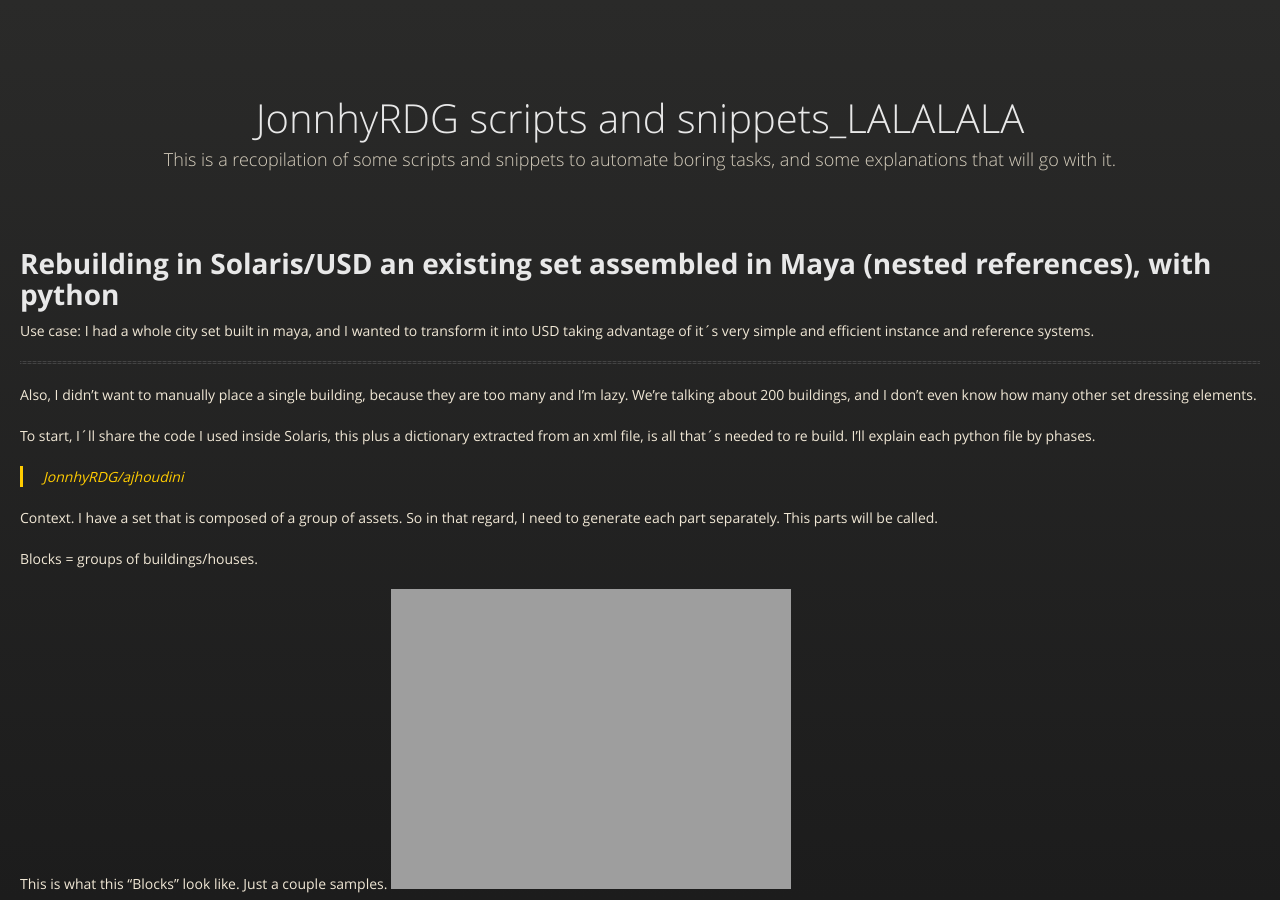
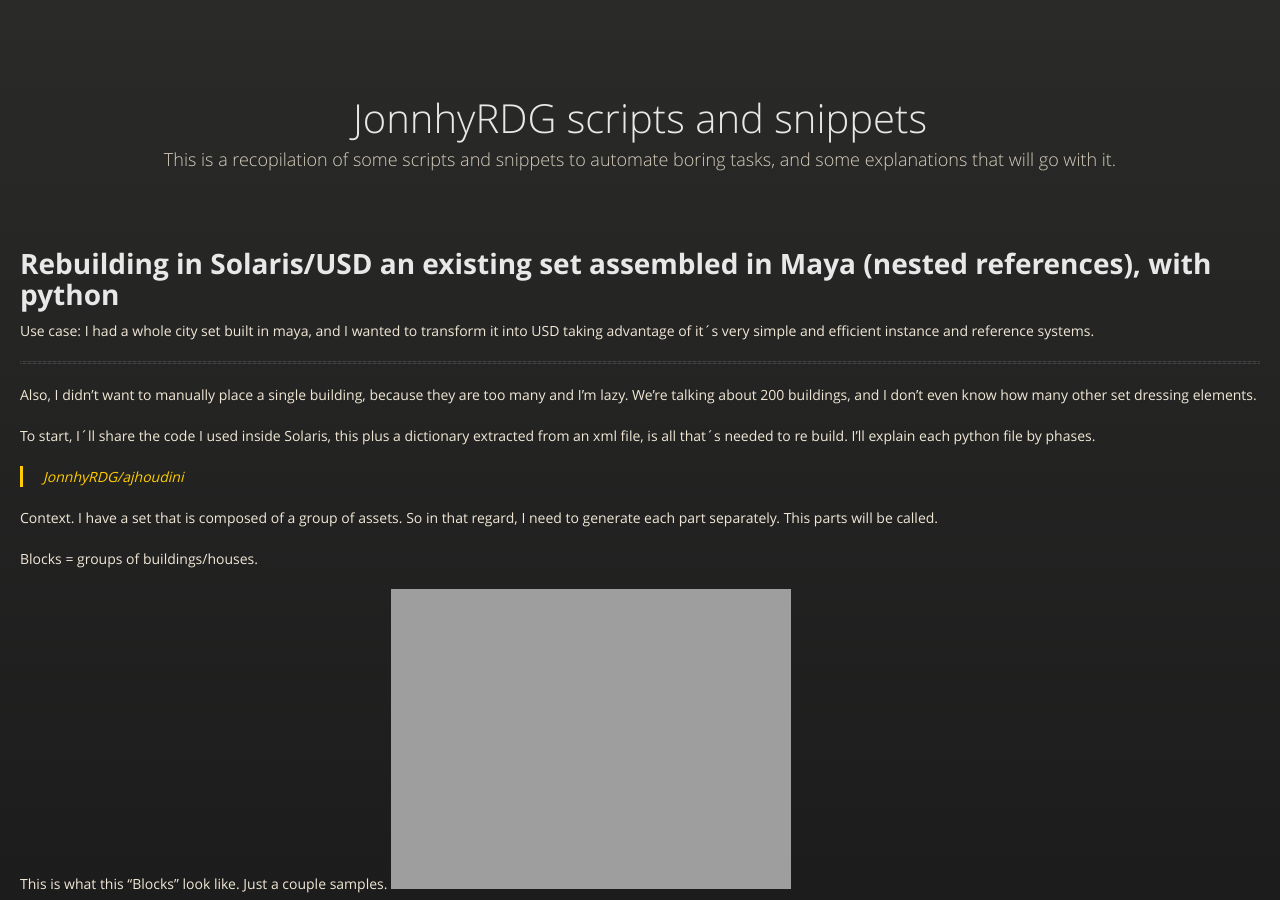
Before and after one commit to JonnhyRDG/jonnhyRDG.github.io, a Jekyll site: the page built from index.md, in a window 1280 px wide and 900 px high. Built offline with Jekyll 4.4.1, drawn with Linux system fonts in a browser that asks for light colours; our own code applies the rules of GitHub Pages for plain Markdown files.

Commit message:
testing layouts

```diff
--- a/_layouts/ajhoudini.html
+++ b/_layouts/ajhoudini.html
@@ -16,7 +16,7 @@
 
       <section>
         <div id="title">
-          <h1 style="text-align: center;">JonnhyRDG scripts and snippets_LALALALA</h1>
+          <h1 style="text-align: center;">JonnhyRDG scripts and snippets</h1>
           <p style="text-align: center;">This is a recopilation of some scripts and snippets to automate boring tasks, and some explanations that will go with it.</p>
         </div>
 
```
